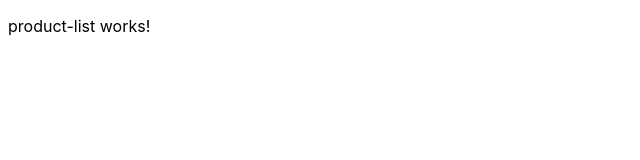
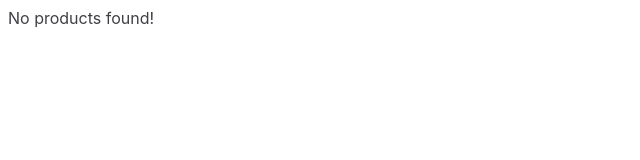
Before and after one commit to KondoNao/learning-angular-fifth-edition, an Angular app in the folder ch03-my-app/: page / in a window 1280 px wide. Shown: the top 160 px of the page, without its empty margins (0-640 px from the left). Built offline with nearby package versions, Linux system fonts and the light colour scheme.

Commit message:
Use @if/@else

```diff
--- a/ch03-my-app/src/app/product-list/product-list.component.css
+++ b/ch03-my-app/src/app/product-list/product-list.component.css
@@ -0,0 +1,25 @@
+h1 {
+  font-size: 3.125rem;
+  color: var(--gray-900);
+  font-weight: 500;
+  line-height: 100%;
+  letter-spacing: -0.125rem;
+  margin: 0;
+  font-family:
+    "Inter Tight",
+    -apple-system,
+    BlinkMacSystemFont,
+    "Segoe UI",
+    Roboto,
+    Helvetica,
+    Arial,
+    sans-serif,
+    "Apple Color Emoji",
+    "Segoe UI Emoji",
+    "Segoe UI Symbol";
+}
+
+p {
+  margin: 0;
+  color: var(--gray-700);
+}
--- a/ch03-my-app/src/app/product-list/product-list.component.html
+++ b/ch03-my-app/src/app/product-list/product-list.component.html
@@ -1 +1,5 @@
-<p>product-list works!</p>
+@if (products.length > 0) {
+  <h1>Products ({{ products.length }})</h1>
+} @else {
+  <p>No products found!</p>
+}
--- a/ch03-my-app/src/app/product-list/product-list.component.ts
+++ b/ch03-my-app/src/app/product-list/product-list.component.ts
@@ -1,11 +1,12 @@
 import { Component } from '@angular/core';
+import { Product } from '../product';
 
 @Component({
   selector: 'app-product-list',
   imports: [],
   templateUrl: './product-list.component.html',
-  styleUrl: './product-list.component.css'
+  styleUrl: './product-list.component.css',
 })
 export class ProductListComponent {
-
+  products: Product[] = [];
 }
```
